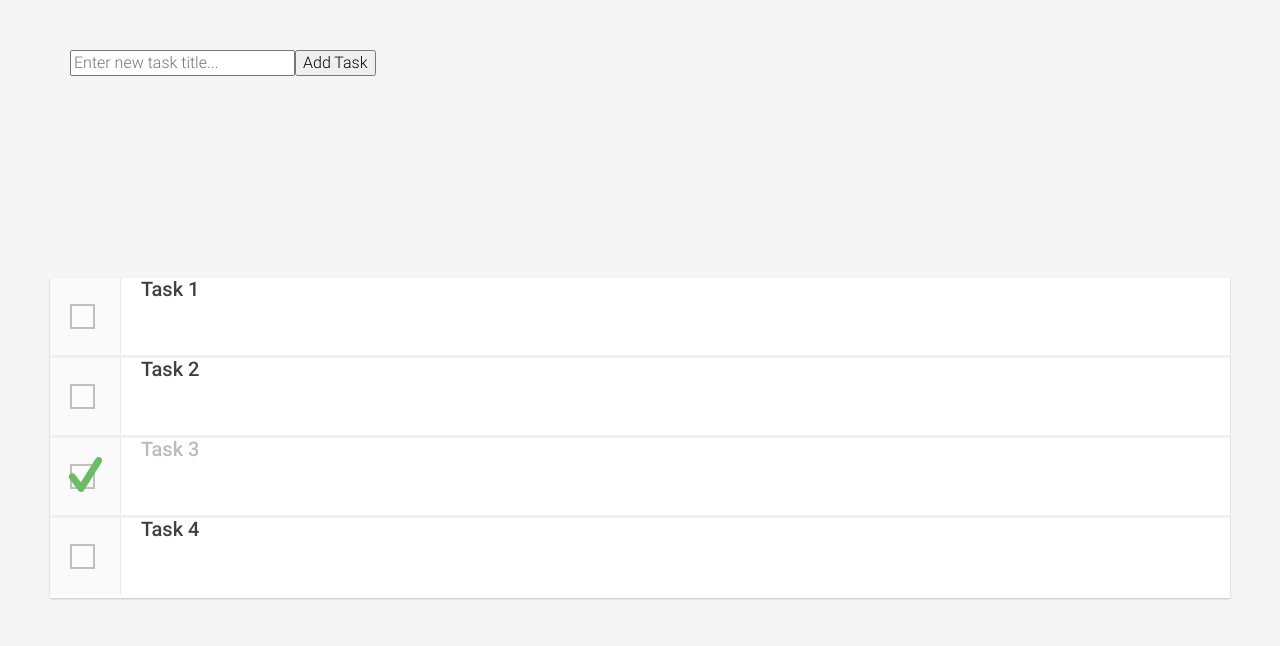
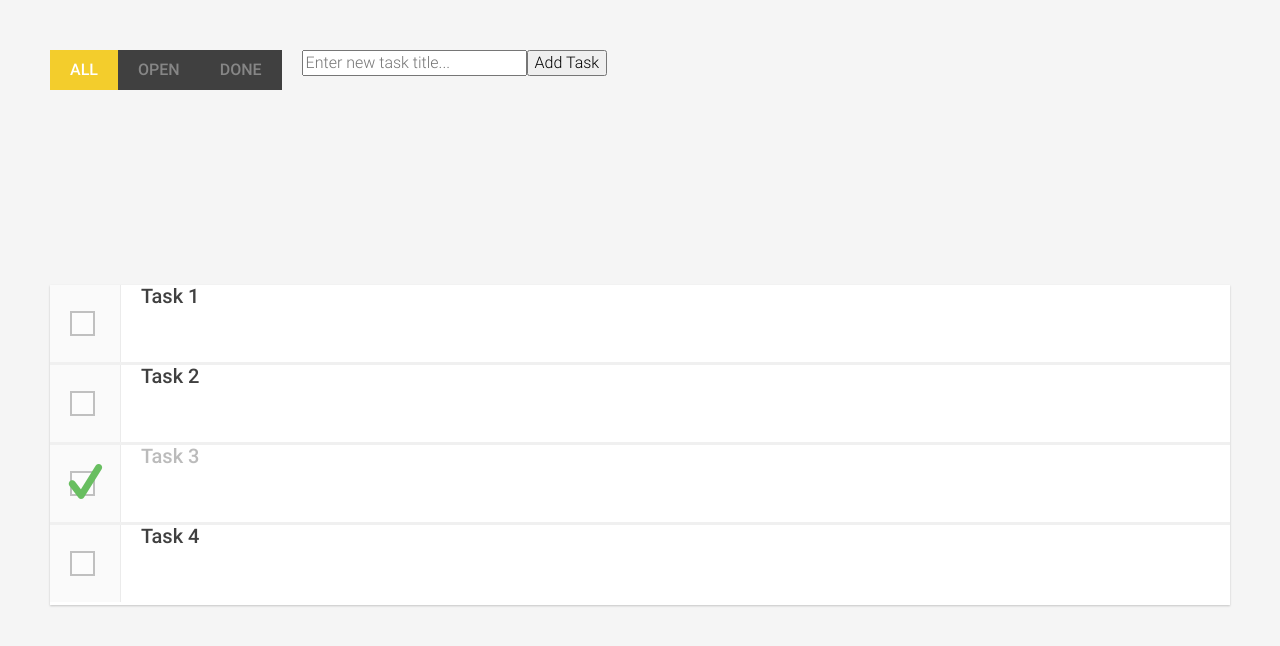
Before and after one commit to ksmigrod/mastering-angular-components, an Angular app: page / in a window 1280 px wide. Shown: the top 646 px of the page. Built offline with nearby package versions, Linux system fonts and the light colour scheme.

Commit message:
Filtrowanie.

```diff
--- a/src/app/app.module.ts
+++ b/src/app/app.module.ts
@@ -7,6 +7,7 @@
 import { EnterTaskComponent } from './tasks/enter-task/enter-task.component';
 import { CheckboxComponent } from './ui/checkbox/checkbox.component';
 import {TaskService} from './tasks/task.service';
+import { ToggleComponent } from './ui/toggle/toggle.component';
 
 @NgModule({
   declarations: [
@@ -14,7 +15,8 @@
     TaskListComponent,
     TaskComponent,
     EnterTaskComponent,
-    CheckboxComponent
+    CheckboxComponent,
+    ToggleComponent
   ],
   imports: [
     BrowserModule
--- a/src/app/model.ts
+++ b/src/app/model.ts
@@ -3,3 +3,5 @@
   title: string;
   done: boolean;
 }
+
+export type TaskListFilterType = 'all' | 'open' | 'done';
--- a/src/app/tasks/task-list/task-list.component.html
+++ b/src/app/tasks/task-list/task-list.component.html
@@ -1,4 +1,8 @@
+<mac-toggle [buttonList]="taskFilterTypes"
+            [activeButton]="activeTaskFilterType"
+            (outActivate)="activateFilterType($event)">
+</mac-toggle>
 <mac-enter-task (outEnterTask)="addTask($event)"></mac-enter-task>
 <div class="tasks">
-  <mac-task *ngFor="let task of tasks" [task]="task" (outUpdateTask)="updateTask($event)"></mac-task>
+  <mac-task *ngFor="let task of filteredTasks" [task]="task" (outUpdateTask)="updateTask($event)"></mac-task>
 </div>
--- a/src/app/tasks/task-list/task-list.component.ts
+++ b/src/app/tasks/task-list/task-list.component.ts
@@ -1,6 +1,6 @@
 import {Component, OnInit, ViewEncapsulation} from '@angular/core';
 import {TaskService} from '../task.service';
-import {Task} from 'src/app/model';
+import {Task, TaskListFilterType} from 'src/app/model';
 
 @Component({
   selector: 'mac-task-list',
@@ -9,21 +9,46 @@
 })
 export class TaskListComponent implements OnInit {
   tasks: Task[];
+  filteredTasks: Task[];
+  taskFilterTypes: TaskListFilterType[] = ['all', 'open', 'done'];
+  activeTaskFilterType: TaskListFilterType = 'all';
 
   constructor(private taskService: TaskService) {
   }
 
   ngOnInit(): void {
     this.tasks = this.taskService.getTasks();
+    this.filterTasks();
   }
 
   addTask(title: string): void {
     this.taskService.addTask({title, done: false});
     this.tasks = this.taskService.getTasks();
+    this.filterTasks();
   }
 
   updateTask(task: Task): void {
     this.taskService.updateTask(task);
     this.tasks = this.taskService.getTasks();
+    this.filterTasks();
+  }
+
+  activateFilterType(type: string): void {
+    this.activeTaskFilterType = type as TaskListFilterType;
+    this.filterTasks();
+  }
+
+  private filterTasks() {
+    this.filteredTasks =
+      this.tasks.filter(task => {
+        switch (this.activeTaskFilterType) {
+          case 'all':
+            return true;
+          case 'done':
+            return task.done;
+          case 'open':
+            return !task.done;
+        }
+      });
   }
 }
--- /dev/null
+++ b/src/app/ui/toggle/toggle.component.html
@@ -0,0 +1,4 @@
+<button class="toggle-button"
+        *ngFor="let button of buttonList"
+        [class.active]="button === activeButton"
+        (click)="activate(button)">{{button}}</button>
--- /dev/null
+++ b/src/app/ui/toggle/toggle.component.ts
@@ -0,0 +1,24 @@
+import {Component, EventEmitter, Input, OnInit, Output, ViewEncapsulation} from '@angular/core';
+import {TaskListFilterType} from '../../model';
+
+@Component({
+  selector: 'mac-toggle',
+  templateUrl: './toggle.component.html',
+  encapsulation: ViewEncapsulation.None
+})
+export class ToggleComponent implements OnInit {
+
+  @Input() buttonList: string[];
+  @Input() activeButton: string;
+  @Output() outActivate = new EventEmitter<string>();
+
+  ngOnInit(): void {
+    if (!this.activeButton) {
+      this.activeButton = this.buttonList[0];
+    }
+  }
+
+  activate(button: string): void {
+    this.outActivate.emit(button);
+  }
+}
```
Also changed, not shown: 1 other file (tests, documents, lock files or other folders).
